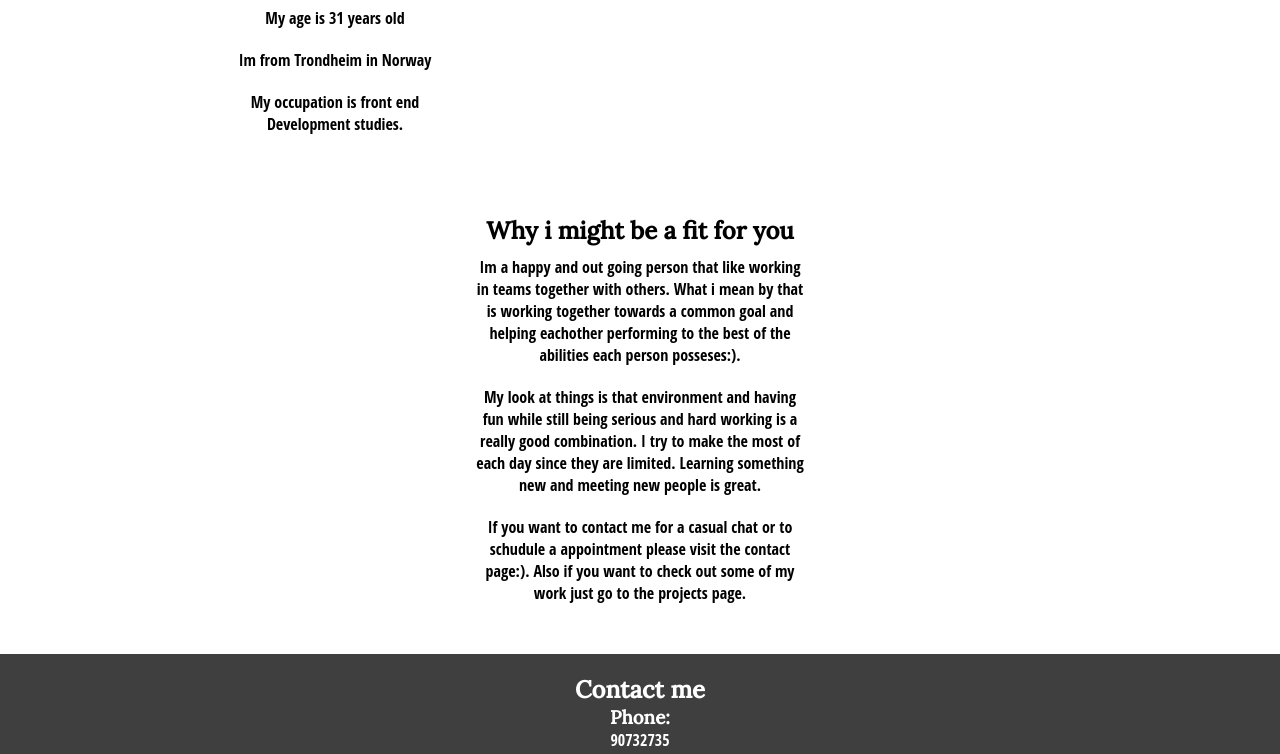
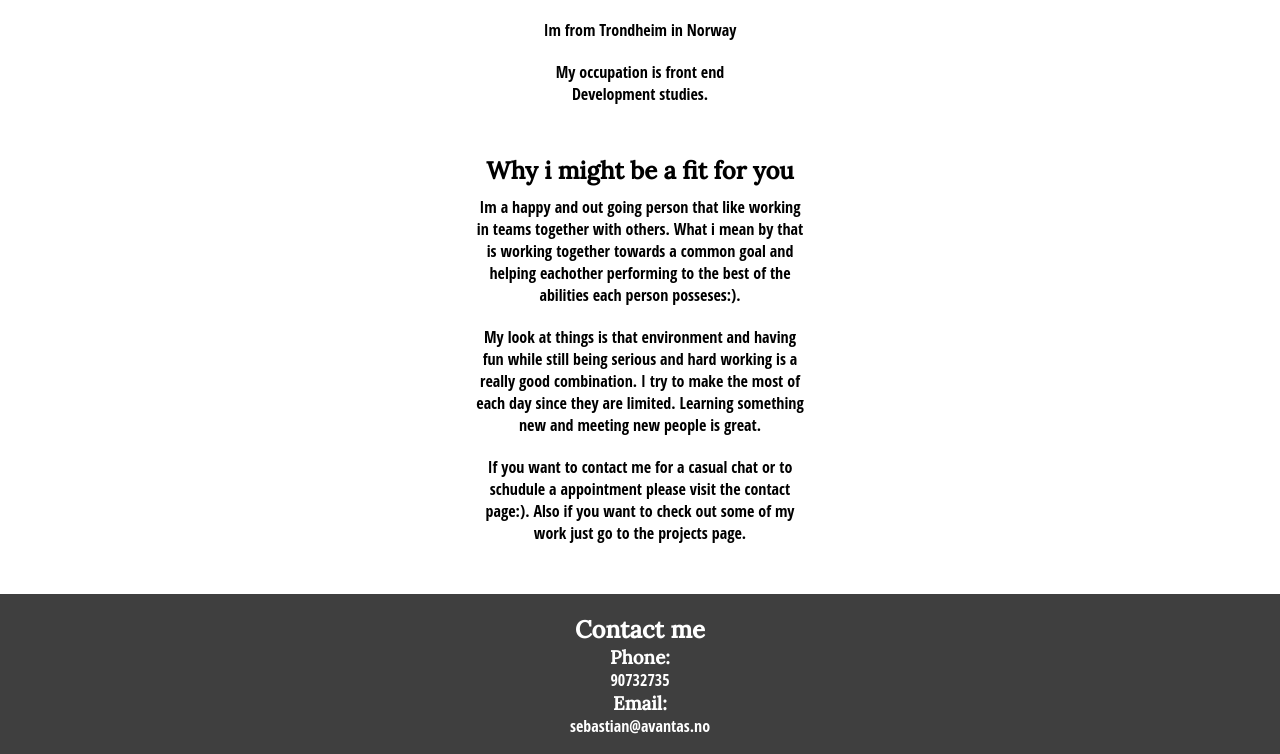
Before and after one commit to sebbe1236/port-repo, a plain HTML site: page index.html in a window 1280 px wide. Shown: the part 288-1042 px from the top of the page. Drawn offline with Linux system fonts and the light colour scheme.

Commit message:
alignment

```diff
--- a/scss/partials/_home.scss
+++ b/scss/partials/_home.scss
@@ -1,8 +1,12 @@
-.intro_container {
+/*.intro_container {
   display: grid;
   grid-template-columns: repeat(2, 1fr);
   padding: 30px;
   align-items: center;
+}*/
+
+.intro_container {
+  text-align: center;
 }
 
 .content_container {
```
Also changed, not shown: css/main.css, 1 other file.
